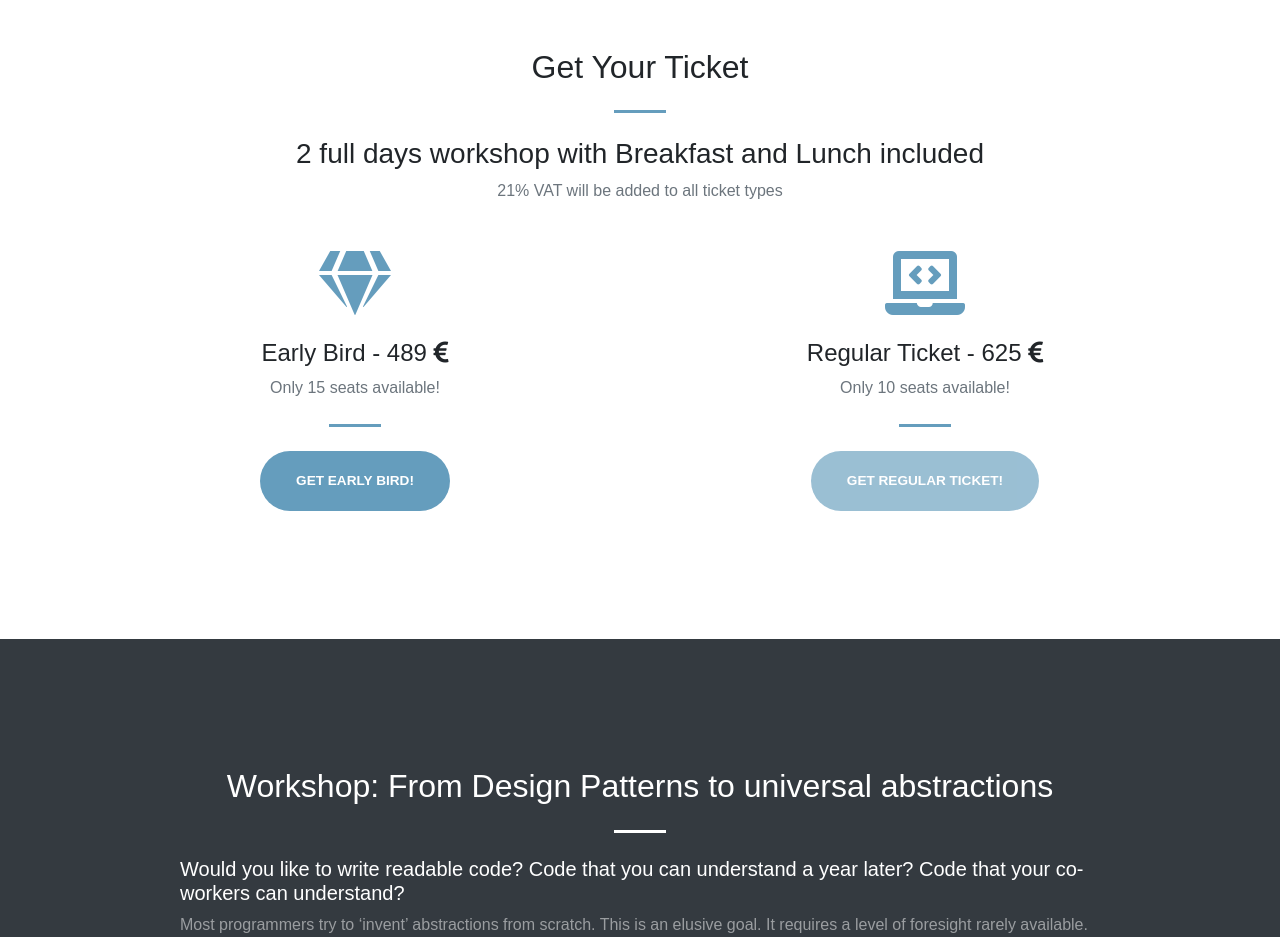
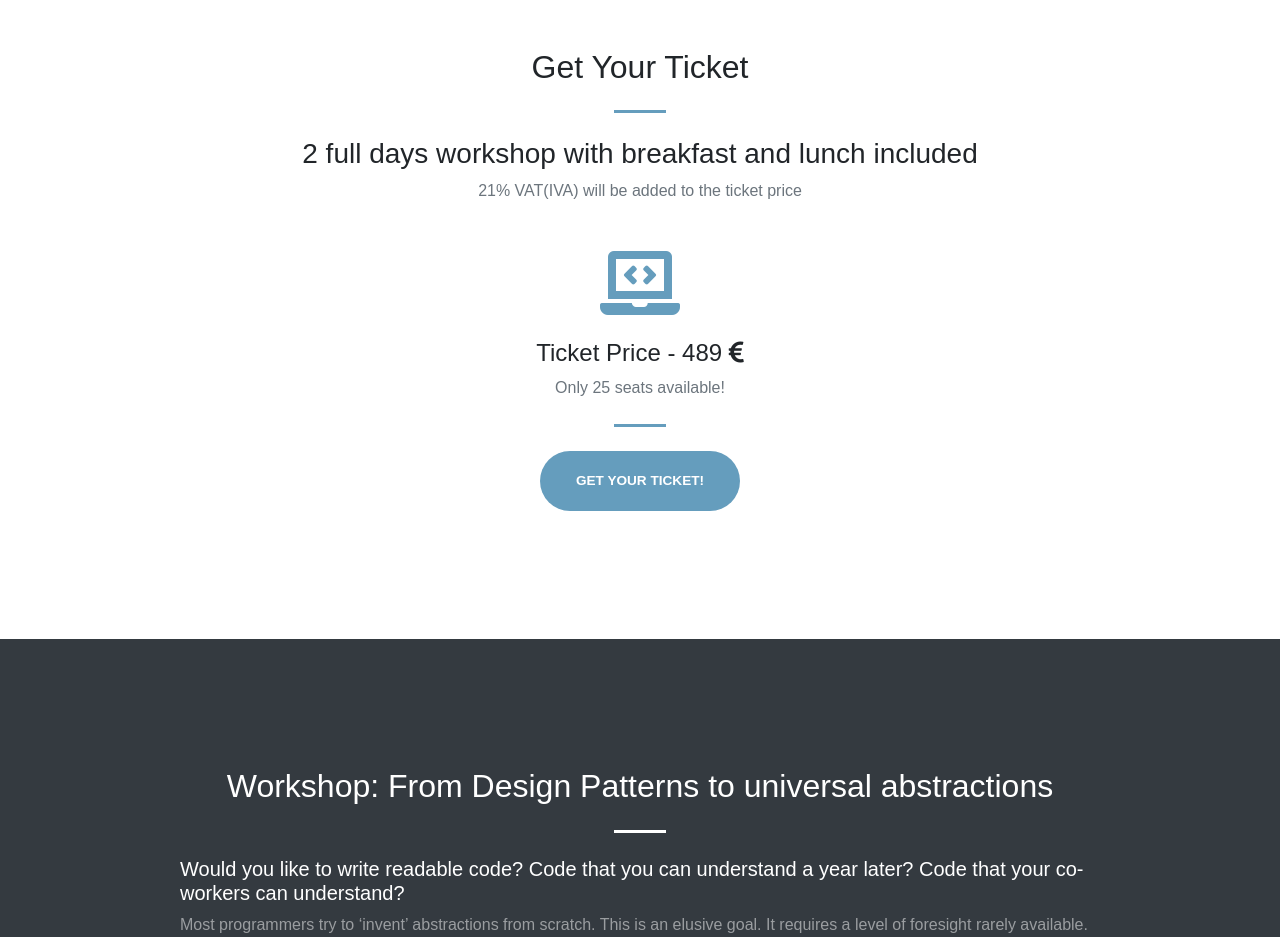
Before and after one commit to netcorebcn/universalabstractions, a website with bundled scripts: page index.html in a window 1280 px wide. Shown: the part 880-1817 px from the top of the page. Built offline with nearby package versions, Linux system fonts and the light colour scheme.

Commit message:
one price

```diff
--- a/index.html
+++ b/index.html
@@ -101,27 +101,19 @@
     <div class="container">
       <h2 class="text-center mt-0">Get Your Ticket</h2>
       <hr class="divider my-4">
-      <h3 class="text-center mt-0">2 full days workshop with Breakfast and Lunch included</h3>
-      <p class="text-muted text-center mb-0">21% VAT will be added to all ticket types</p>
-      <div class="row">
+      <h3 class="text-center mt-0">2 full days workshop with breakfast and lunch included</h3>
+      <p class="text-muted text-center mb-0">21% VAT(IVA) will be added to the ticket price</p>
+      <div class="row justify-content-center">
         <div class="col-lg-6 col-md-6 text-center">
           <div class="mt-5">
-            <i class="fas fa-4x fa-gem text-primary mb-4"></i>
-            <h3 class="h4 mb-2">Early Bird - 489 <i class="fas fa-euro-sign"></i></h3>
-            <p class="text-muted mb-0">Only 15 seats available!</p>
+            <a class="" href="https://seemannworkshops.eventbrite.es">
+              <i class="fas fa-4x fa-laptop-code text-primary mb-4"></i>
+            </a>
+            <h3 class="h4 mb-2">Ticket Price - 489 <i class="fas fa-euro-sign"></i></h3>
+            <p class="text-muted mb-0">Only 25 seats available!</p>
             <hr class="divider my-4">
-            <a class="btn btn-primary btn-xl js-scroll-trigger" href="https://markseemannworkshop.eventbrite.es">Get
-              Early Bird!</a>
-          </div>
-        </div>
-        <div class="col-lg-6 col-md-6 text-center">
-          <div class="mt-5">
-            <i class="fas fa-4x fa-laptop-code text-primary mb-4"></i>
-            <h3 class="h4 mb-2">Regular Ticket - 625 <i class="fas fa-euro-sign"></i></h3>
-            <p class="text-muted mb-0">Only 10 seats available!</p>
-            <hr class="divider my-4">
-            <a class="btn disabled btn-primary btn-xl js-scroll-trigger"
-              href="https://markseemannworkshop.eventbrite.es">Get Regular Ticket!</a>
+            <a class="btn btn-primary btn-xl js-scroll-trigger" href="https://seemannworkshops.eventbrite.es">Get
+              Your Ticket!</a>
           </div>
         </div>
       </div>
```
